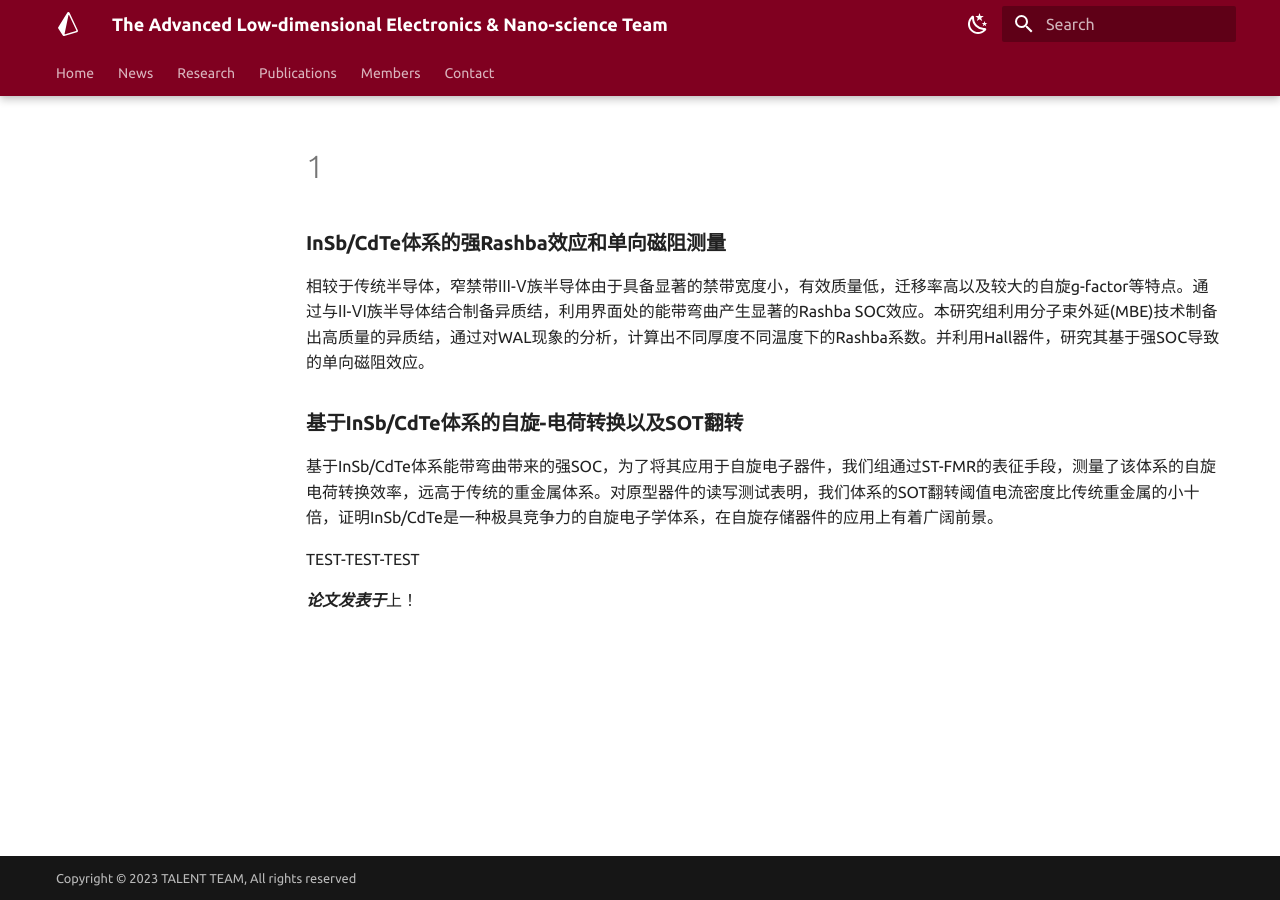
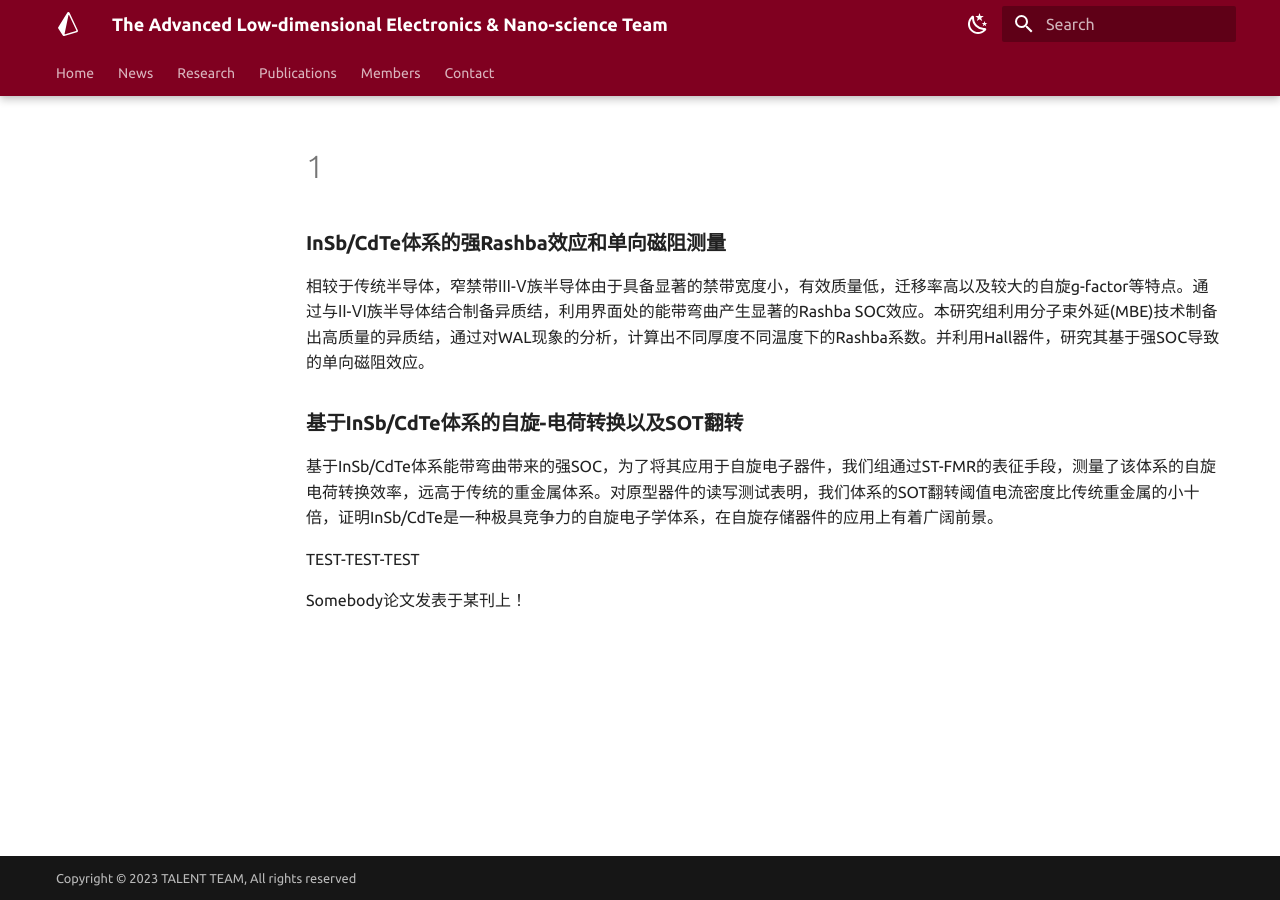
Before and after one commit to LvmIIaO/LvmIIaO.github.io, an MkDocs documentation site: the page built from docs/archives/1/1.md, in a window 1280 px wide. Built offline with MkDocs 1.6.1 and Material for MkDocs 9.7.7, drawn with Linux system fonts in a browser that asks for light colours.

Commit message:
删除了多余文件，小幅改动了新闻页

```diff
--- a/docs/archives/1/1.md
+++ b/docs/archives/1/1.md
@@ -6,4 +6,4 @@
 
 TEST-TEST-TEST
 
-***论文发表于***上！
+Somebody论文发表于某刊上！
```
Also changed, not shown: docs/.NewsNews.md.txt (deleted).
